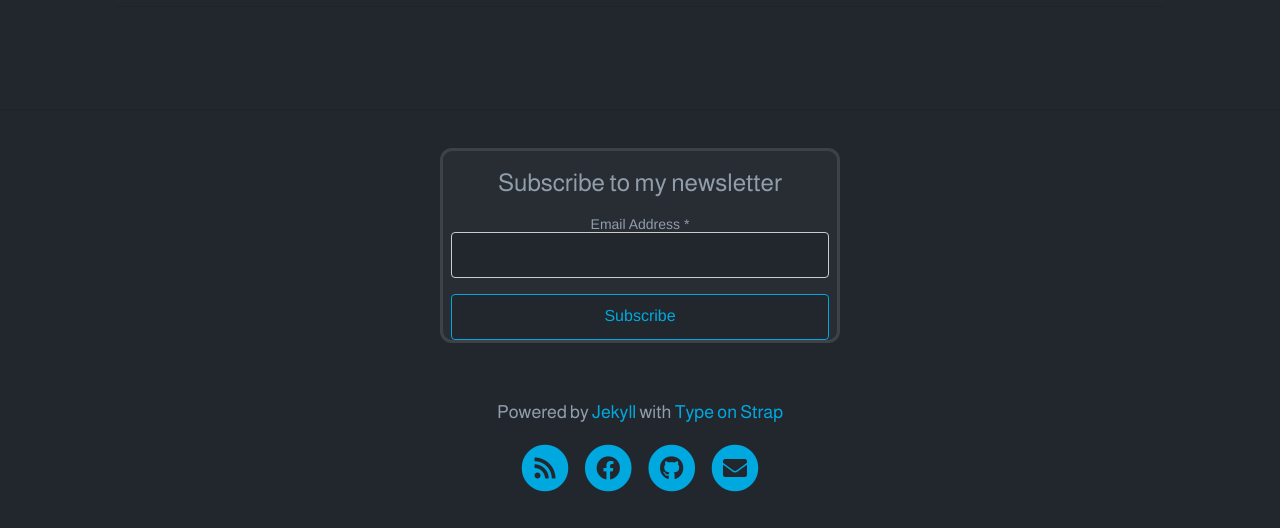
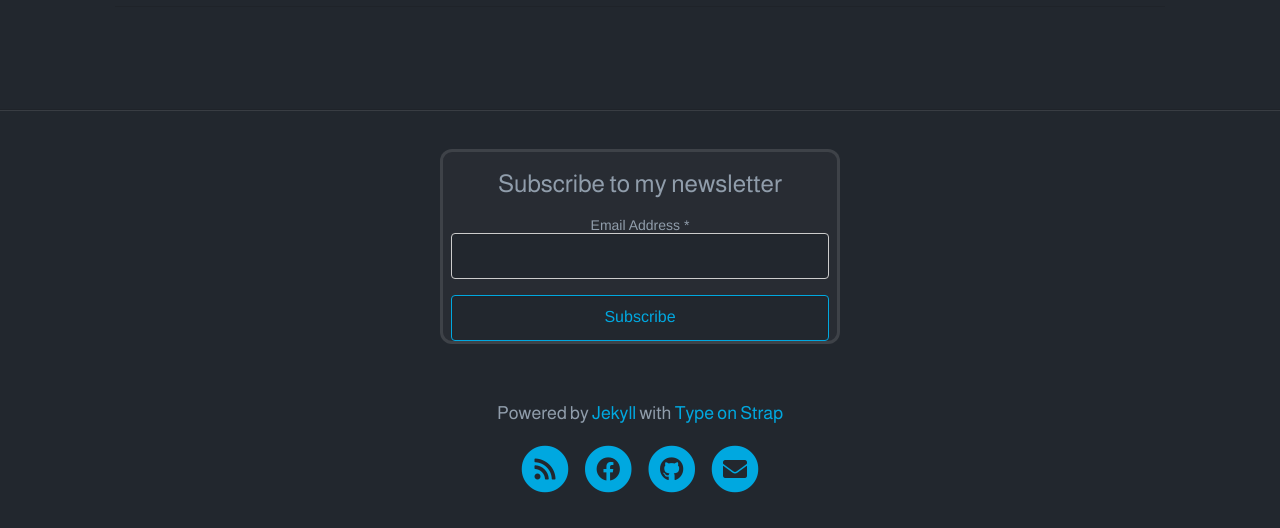
Before and after one commit to mkinawy/mkinawy.github.io, a Jekyll site: the page built from pages/tags.md, in a window 1280 px wide. Shown: the part 2510-3038 px from the top of the page. Built offline with Jekyll 4.4.1, drawn with Linux system fonts in a browser that asks for light colours; comment, search, counter and statistics services are not loaded.

Commit message:
footer top border

```diff
--- a/_sass/includes/_footer.scss
+++ b/_sass/includes/_footer.scss
@@ -6,6 +6,7 @@
   width: 100%;
   color: var(--meta);
   font-size: 0.9em;
+  border-top: 1px solid rgba(255, 255, 255, 0.1);
 
   #mc_embed_signup {
     width: 400px;
```
